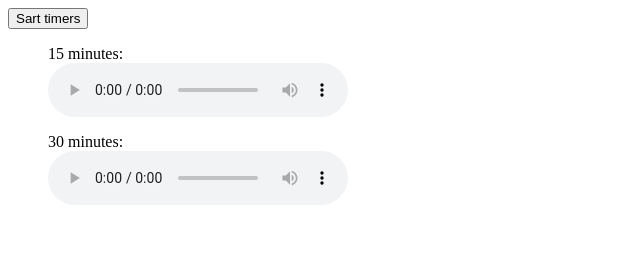
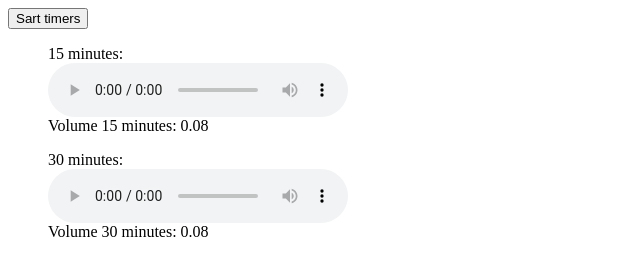
Before and after one commit to StanislavKaisin/personaltimer, a plain HTML site: page index.html in a window 1280 px wide. Shown: the whole page, without its empty margins (0-640 px from the left). Drawn offline with Linux system fonts and the light colour scheme.

Commit message:
added volume indicators

```diff
--- a/index.html
+++ b/index.html
@@ -16,6 +16,7 @@
       >
       15 minutes
     </audio>
+    <span id="min15Indicator"></span>
   </figure>
   <figure>
     <figcaption>30 minutes:</figcaption>
@@ -23,6 +24,7 @@
       >
       30 minutes
     </audio>
+    <span id="min30Indicator"></span>
   </figure>
   <script src="index.js"></script>
 </body>
--- a/index.js
+++ b/index.js
@@ -1,10 +1,22 @@
 const min15 = document.getElementById("min15");
+const min15Indicator = document.getElementById("min15Indicator");
+
 const min30 = document.getElementById("min30");
+const min30Indicator = document.getElementById("min30Indicator");
 
 const startBtn = document.getElementById("start");
 
 min15.volume = 0.08;
+min15Indicator.textContent = "Volume 15 minutes: " + min15.volume;
+min15.onvolumechange = () => {
+  min15Indicator.textContent = "Volume 15 minutes: " + min15.volume;
+};
+
 min30.volume = 0.08;
+min30Indicator.textContent = "Volume 30 minutes: " + min30.volume;
+min30.onvolumechange = () => {
+  min30Indicator.textContent = "Volume 30 minutes: " + min30.volume;
+};
 
 let started = false;
 
@@ -93,7 +105,6 @@ startBtn.onclick = (params) => {
     startBtn.textContent = "Timers are started";
     started = true;
   }
-
   timer15();
   timer30();
 };
```
